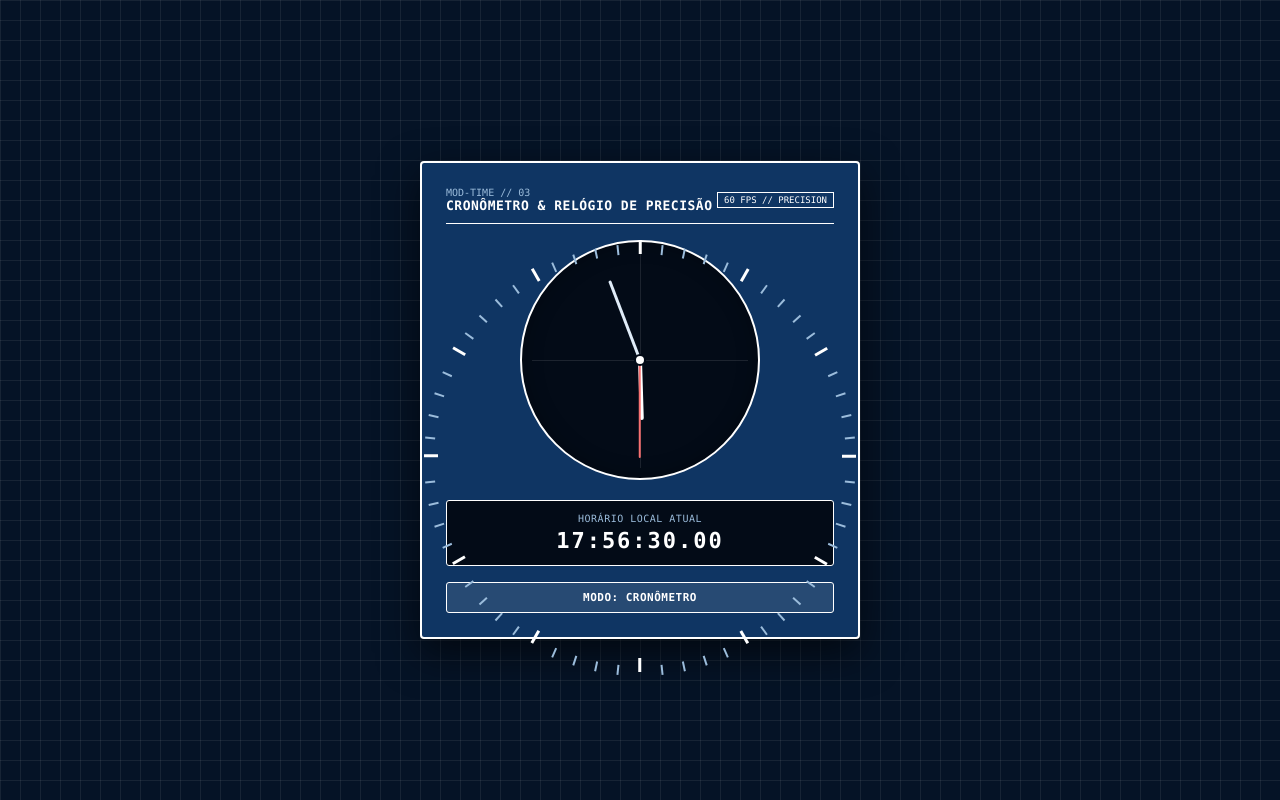
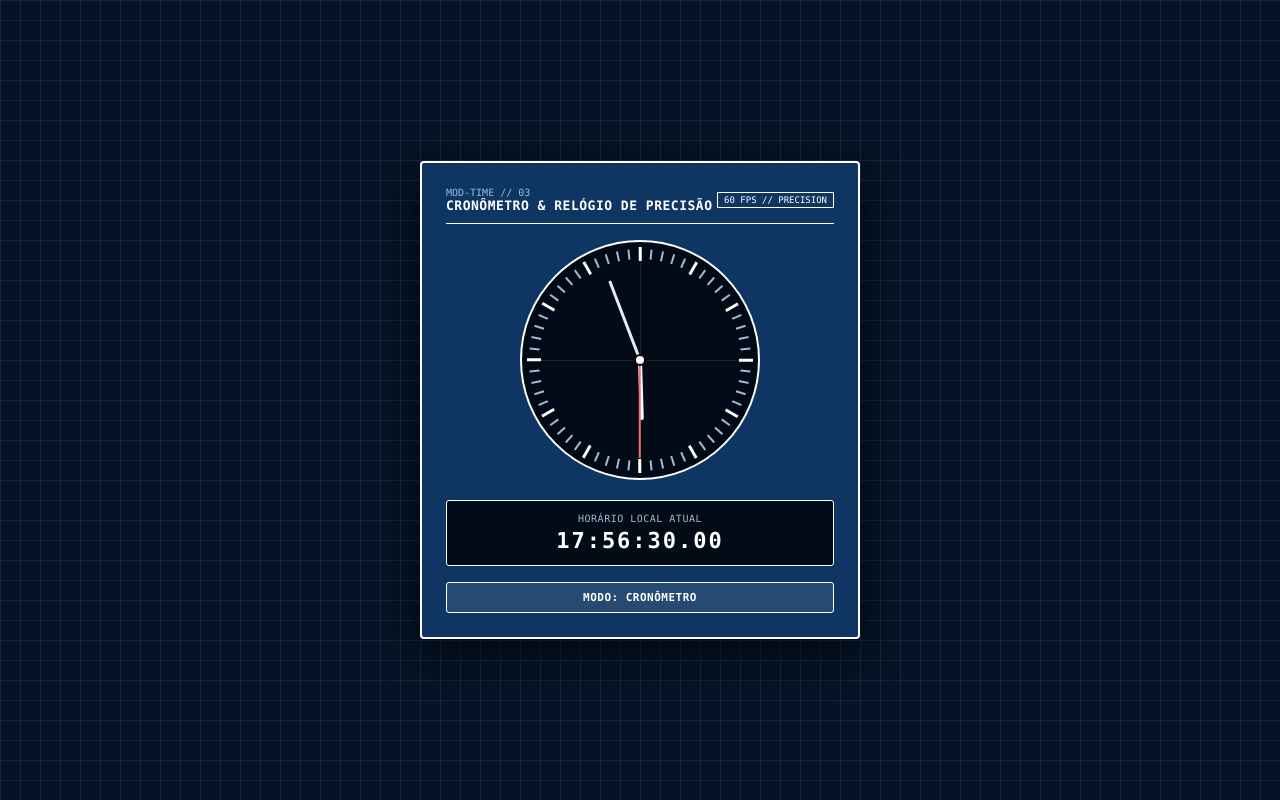
Before and after one commit to Goblin15-png/Portifolios, a plain HTML site: page projects/demo-relogio-analogico/index.html in a window 1280 px wide. Drawn offline with Linux system fonts and the light colour scheme.

Commit message:
concerto dos marcadores do relogio analogico

```diff
--- a/projects/demo-relogio-analogico/script.js
+++ b/projects/demo-relogio-analogico/script.js
@@ -40,7 +40,9 @@ class PrecisionTimeInstrument {
     for (let i = 0; i < 60; i++) {
       const mark = document.createElement('div');
       mark.className = `dial-mark ${i % 5 === 0 ? 'major' : ''}`;
-      mark.style.transform = `translate(-50%, -100%) rotate(${i * 6}deg) translateY(-106px)`;
+      // Posiciona cada traço pelo centro do mostrador e o desloca radialmente.
+      // O primeiro fica às 12h; os demais avançam 6° até completar 60 divisões.
+      mark.style.transform = `translate(-50%, -50%) rotate(${i * 6}deg) translateY(-106px)`;
       this.clockDial.appendChild(mark);
     }
   }
--- a/projects/demo-relogio-analogico/style.css
+++ b/projects/demo-relogio-analogico/style.css
@@ -146,7 +146,7 @@ body {
   width: 2px;
   height: 10px;
   background: var(--text-muted);
-  transform-origin: 50% 110px;
+  transform-origin: 50% 50%;
 }
 
 .dial-mark.major {
```
Also changed, not shown: index.html (+1 -1 lines).
